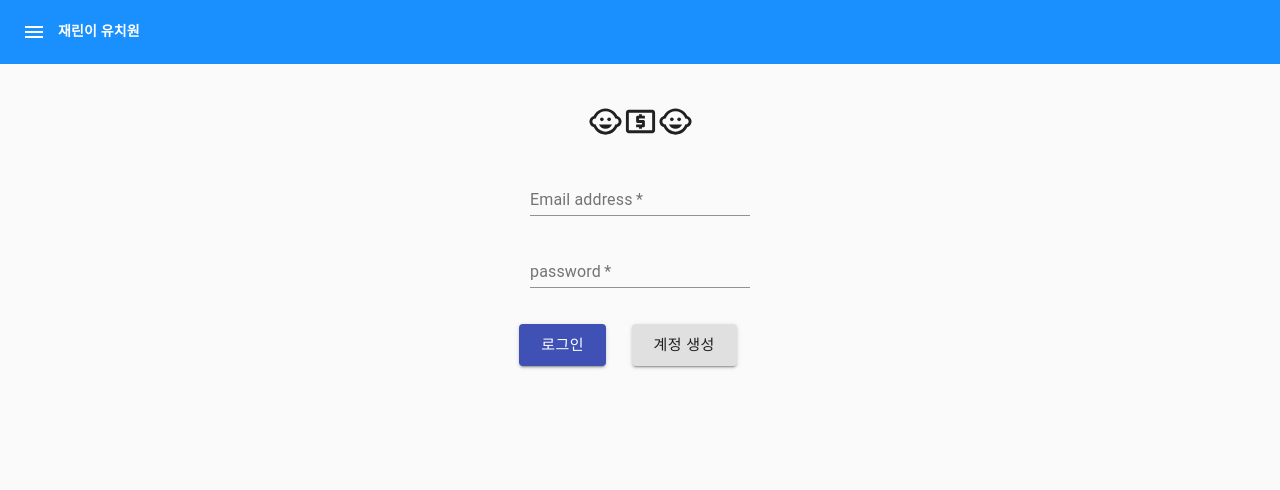
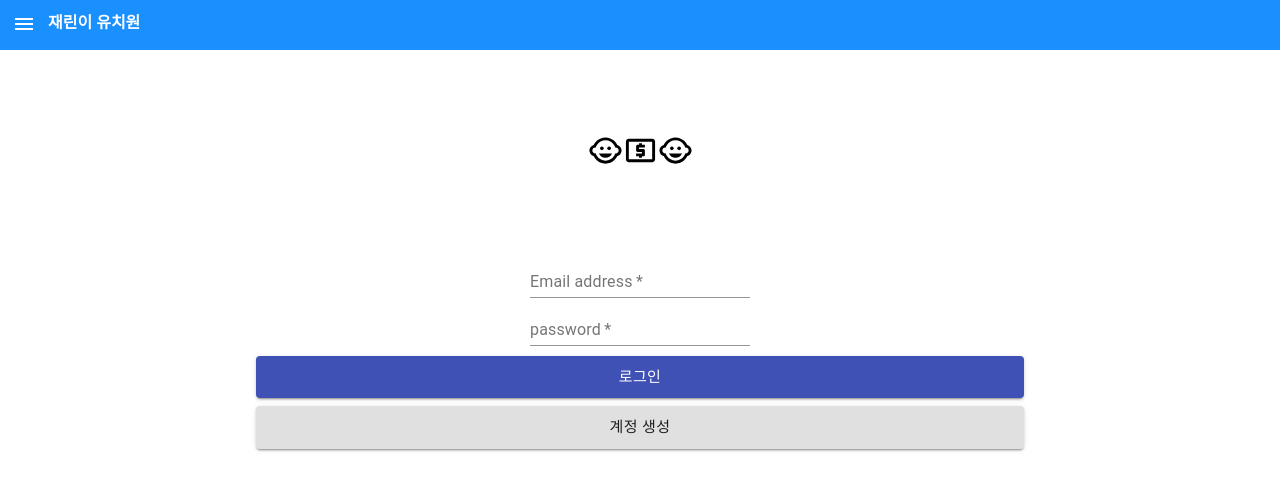
Before and after one commit to egs125/money_kindergarten, a React (Create React App) app: page / in a window 1280 px wide. Shown: the top 490 px of the page. Built offline with nearby package versions, Linux system fonts and the light colour scheme.

Commit message:
change components & add styles

```diff
--- a/src/App.js
+++ b/src/App.js
@@ -1,13 +1,13 @@
 import React from 'react';
 import NavBar from './components/NavBar';
-import AuthContainer from './containers/AuthContainer';
+import AppRouter from './router/AppRouter';
 import './style/style.scss';
 
 function App() {
   return (
-    <div className="root-container">
+    <div>
       <NavBar />
-      <AuthContainer />
+      <AppRouter />
     </div>
   );
 }
--- a/src/components/Auth.js
+++ b/src/components/Auth.js
@@ -1,23 +1,23 @@
-import React, { useState } from 'react';
-import { Grid, CssBaseline, TextField, Button, Box } from '@material-ui/core';
+import React from 'react';
+import { TextField, Button } from '@material-ui/core';
 import ChildCareIcon from '@material-ui/icons/ChildCare';
 import LocalAtmIcon from '@material-ui/icons/LocalAtm'
 
 const Auth = ({
-  isLoggedIn, userObj,
+  isOnRegister,
   email, password,
-  onLogin, onLogout,
-  onChangeValue, onClickLoginBtn, onClickRegisterBtn,
+  toggleRegisterProcess, onChangeValue,
+  onPressKey, handleLogin, onClickRegisterBtn,
 }) => (
-  <div className="auth-area">
-    <Grid container spacing={3}>
-      <Grid item xs={12}>
+  <div className="auth-container">
+
+    <div className="icon-area">
       <ChildCareIcon fontSize="large" />
       <LocalAtmIcon fontSize="large" />
       <ChildCareIcon fontSize="large" />
-      </Grid>
-      <CssBaseline />
-      <Grid item xs={12}>
+    </div>
+
+    <div className="input-area">
       <TextField
         name="email"
         type="text"
@@ -25,42 +25,39 @@ const Auth = ({
         required
         value={email}
         onChange={onChangeValue}
+        onKeyPress={onPressKey}
       />
-      </Grid>
-      <Grid item xs={12}>
       <TextField
+        id="password"
         name="password"
         type="password"
         label="password"
         required
         value={password}
         onChange={onChangeValue}
+        onKeyPress={onPressKey}
       />
-      </Grid>
-      <Grid item xs={12}>
-        <Grid container item xs={12} spacing={3}>
-          <div className="btn-container">
+    </div>
+
+    <div className="btn-area">
       <Button
         variant="contained"
         color="primary"
         size="large"
-              onClick={onClickLoginBtn}
+        onClick={isOnRegister ? onClickRegisterBtn : handleLogin}
       >
-              로그인
+        {isOnRegister ? '신규 등록' : '로그인'}
       </Button>
       <div className="spacing-area" />
       <Button
         variant="contained"
         color="success"
         size="large"
-              onClick={onClickRegisterBtn}
+        onClick={toggleRegisterProcess}
       >
-              계정 생성
+        {isOnRegister ? '취소' : '계정 생성'}
       </Button>
     </div>
-        </Grid>
-      </Grid>
-    </Grid>
   </div>
 );
 
--- a/src/components/NavBar.js
+++ b/src/components/NavBar.js
@@ -2,9 +2,11 @@ import React, { useState } from 'react';
 import { useSelector, useDispatch } from 'react-redux';
 import { IconButton, List, ListItem, ListItemIcon, ListItemText, Divider } from '@material-ui/core';
 import { Assessment, Menu, Close, ChevronLeft } from '@material-ui/icons';
-
+import { login, logout } from '../modules/userInfo';
 
 const NavBar = (props) => {
+
+  const dispatch = useDispatch();
 
   const [openDrawer, setOpenDrawer] = useState(false);
 
@@ -13,15 +15,18 @@ const NavBar = (props) => {
     userObj: state.userInfo.userObj,
   }));
 
-  console.log(isLoggedIn, userObj);
-
   const toggleDrawer = () => {
     setOpenDrawer(!openDrawer);
   };
 
+  const onLogout = () => {
+    toggleDrawer();
+    dispatch(logout());
+  }
+
   return (
-    <div className="nav-container">
-      <nav>
+    <>
+      <nav className="nav-container">
         <IconButton onClick={toggleDrawer}>
           {openDrawer ? (
             <Close />
@@ -40,16 +45,16 @@ const NavBar = (props) => {
             <ListItem button><span>장바구니</span></ListItem>
             <ListItem button><span>지출</span></ListItem>
             <ListItem button className="nav-drawer-last-item"><span>수입</span></ListItem>
-            <Divider />
-            {isLoggedIn ? (
-              <ListItem button><span>로그아웃</span></ListItem>
-            ) : (
-              <ListItem button><span>로그인</span></ListItem>
+            {isLoggedIn && (
+              <>
+                <Divider />
+                <ListItem button onClick={onLogout}><span>로그아웃</span></ListItem>
+              </>
             )}
           </List>
         </div>
       )}
-    </div>
+    </>
   );
 };
 
--- a/src/containers/AuthContainer.js
+++ b/src/containers/AuthContainer.js
@@ -1,6 +1,6 @@
 import React, { useState } from 'react';
 import { useSelector, useDispatch } from 'react-redux';
-import { registerNewAccount, login, logout } from '../modules/userInfo';
+import { registerNewAccount, login } from '../modules/userInfo';
 import Auth from '../components/Auth';
 
 const AuthContainer = () => {
@@ -12,12 +12,14 @@ const AuthContainer = () => {
     userObj: state.userInfo.userObj,
   }));
 
+  const [isOnRegister, setIsOnRegister] = useState(false);
   const [email, setEmail] = useState('');
   const [password, setPassword] = useState('');
 
   const onRegister = obj => dispatch(registerNewAccount(obj));
   const onLogin = obj => dispatch(login(obj));
-  const onLogout = () => dispatch(logout());
+
+  const toggleRegisterProcess = () => setIsOnRegister(!isOnRegister);
 
   const onChangeValue = (e) => {
     const {
@@ -31,7 +33,22 @@ const AuthContainer = () => {
     }
   };
 
-  const onClickLoginBtn = () => {
+  const onPressKey = e => {
+    const { charCode, target: { name } } = e;
+
+    if (charCode === 13) {
+      if (name === 'email') {
+        const target = document.querySelector('#password');
+        if (target) {
+          target.focus();
+        }
+      } else if (name === 'password') {
+        handleLogin();
+      }
+    }
+  };
+
+  const handleLogin = () => {
     if (email === '' || password === '') {
       return false;
     }
@@ -49,14 +66,13 @@ const AuthContainer = () => {
 
   return (
     <Auth
-      isLoggedIn={isLoggedIn}
-      userObj={userObj}
+      isOnRegister={isOnRegister}
       email={email}
       password={password}
-      onLogin={onLogin}
-      onLogout={onLogout}
+      toggleRegisterProcess={toggleRegisterProcess}
       onChangeValue={onChangeValue}
-      onClickLoginBtn={onClickLoginBtn}
+      onPressKey={onPressKey}
+      handleLogin={handleLogin}
       onClickRegisterBtn={onClickRegisterBtn}
     />
   );
--- a/src/modules/userInfo.js
+++ b/src/modules/userInfo.js
@@ -45,7 +45,6 @@ function* logoutSaga() {
   }
 }
 
-
 export function* userInfoSaga() {
   yield takeEvery(REGISTER, registerNewAccountSaga);
   yield takeEvery(LOGIN, loginSaga);
--- a/src/style/style.scss
+++ b/src/style/style.scss
@@ -4,21 +4,9 @@ body {
   margin: 0;
 }
 
-.root-container {
-  display: flex;
-  justify-content: center;
-  flex-direction: column;
-  text-align: center;
-}
-
 .nav-container {
-  display: flex;
-  align-items: center;
-  width: 100%;
-  padding: 10px;
-  margin-bottom: 5vh;
-  height: 8vh;
   background-color: #1a90ff;
+  height: 50px;
 
   & button {
     color: #fff;
@@ -28,20 +16,18 @@ body {
     color: #fff;
     font-weight: 900;
   }
+}
 
 .nav-drawer {
-    // background-color: red;
-    display: flex;
-    flex-direction: column;
-    position: absolute;
-    top: 8vh;
-    padding: 5px;
-    margin-left: -10px;
+  position: fixed;
+  z-index: 100;
+  background-color: #fff;
+  border: 1px solid #1a90ff;
+  border-top: none;
+  border-radius: 0 0 10px 10px;
   width: 40%;
-    z-index: 100;
   color:slategrey;
   font-weight: 900;
-    background-color: #fff;
 
   & div:nth-child(4) {
     margin-bottom: 1vh;
@@ -51,19 +37,39 @@ body {
     margin-top: 1vh;
   }
 }
+
+.auth-container {
+  width: 100%;
+  height: 100vh;
+
+  & .icon-area {
+    display: flex;
+    justify-content: center;
+    align-items: center;
+    height: 25vh;
   }
 
-.auth-area {
-  width: 100%;
+  & .input-area {
+    display: flex;
+    flex-direction: column;
+    align-items: center;
+    width: 100vw;
   }
 
-.btn-container {
+  & .btn-area {
     display: flex;
-  justify-content: center;
-  width: 100%;
-  margin-top: 3vh;
+    flex-direction: column;
+    align-items: center;
+    width: 100vw;
+    height: max-content;
+    margin-top: 10px;
 
-  .spacing-area {
-    width: 2vw;
+    & button {
+      width: 60vw;
+    }
+
+    & .spacing-area {
+      height: 1vh;
     }
   }
+}
```
Also changed, not shown: src/modules/index.js (+0 -12 lines), jsconfig.json (renamed from src/jsconfig.json). Lines whose indentation alone changed are shown as unchanged.
